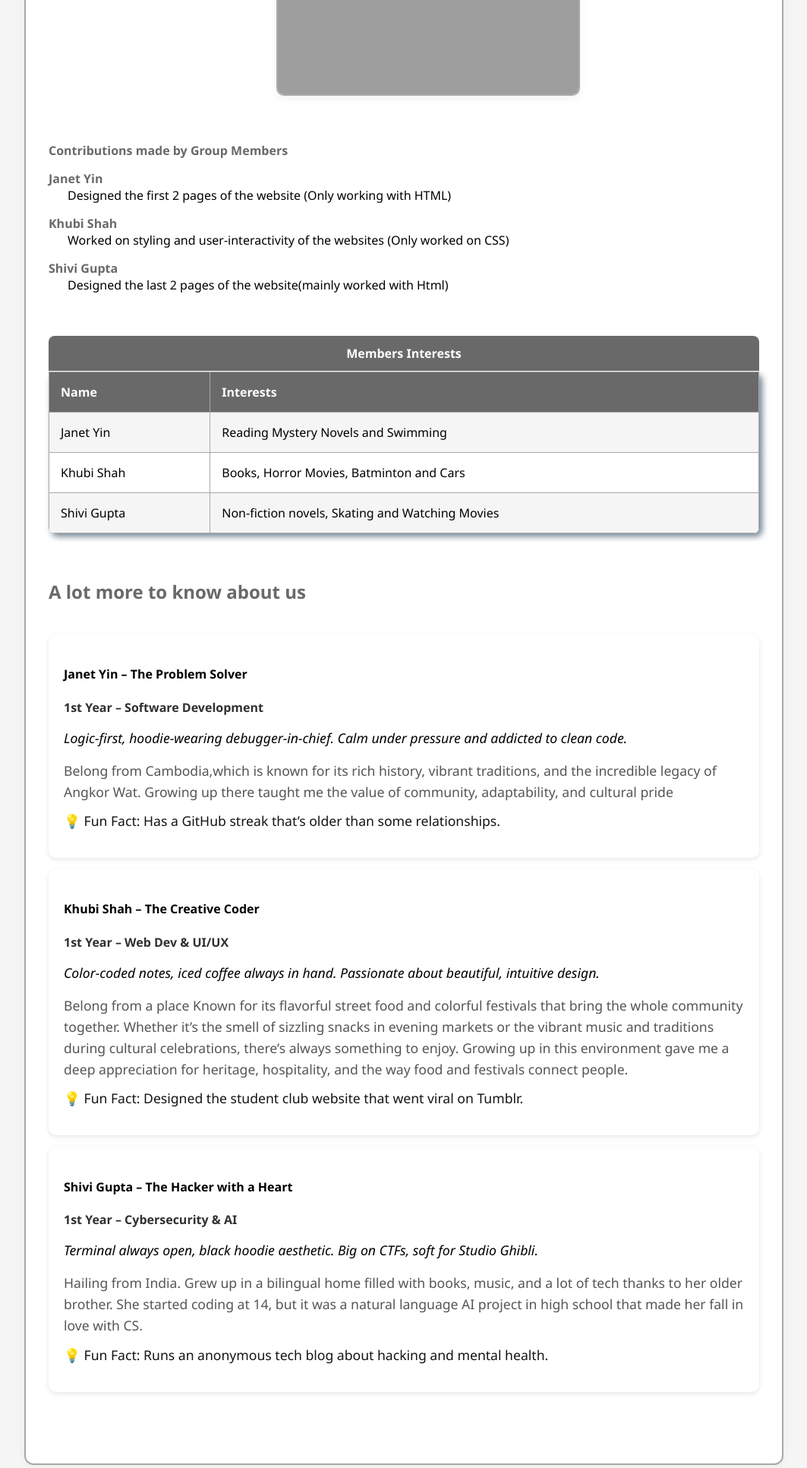
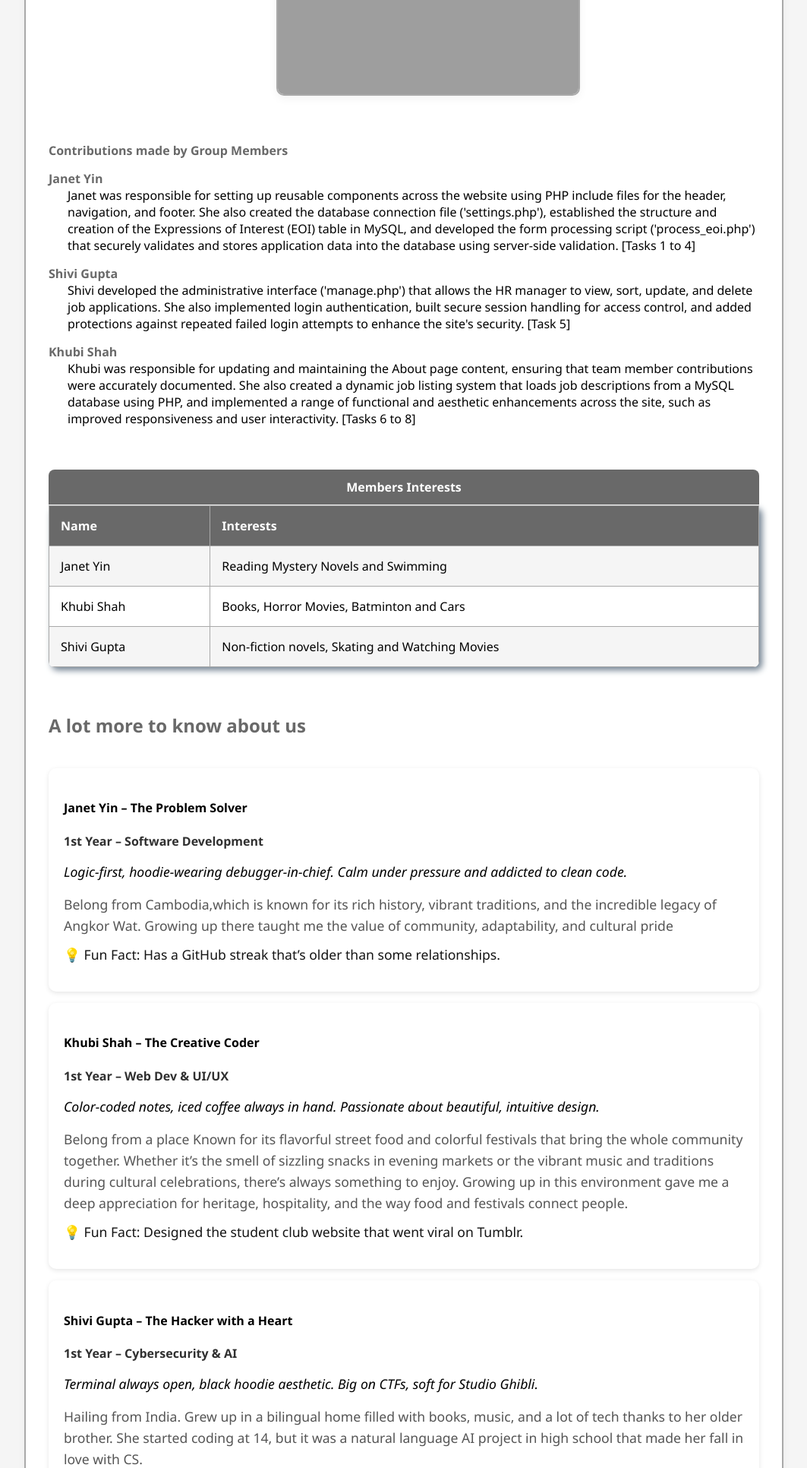
Before and after one commit to Janet1411/project1, a PHP site: page /about.php in a window 1280 px wide. Shown: the part 1817-3749 px from the top of the page at 76% size, without its empty margins (108-1171 px from the left). Run offline with PHP 8.4, Linux system fonts and the light colour scheme; grey boxes are pictures that could not be loaded.

Commit message:
Updated about page according to task 6

```diff
--- a/about.php
+++ b/about.php
@@ -79,16 +79,24 @@
        <img src="images/IMG_2628.png" alt ="Group Photo"  loading ="lazy">
     </figure>
 
+  <dl>
+    <dt>Contributions made by Group Members</dt>
 
-    <dl>
-      <dt> Contributions made by Group Members </dt>
-      <dt>Janet Yin</dt>
-      <dd>Designed the first 2 pages of the website (Only working with HTML)</dd>
-      <dt>Khubi Shah</dt>
-      <dd>Worked on styling and user-interactivity of the websites (Only worked on CSS)</dd>
-      <dt>Shivi Gupta</dt>
-      <dd>Designed the last 2 pages of the website(mainly worked with Html)</dd>
-   </dl><br><br>
+    <dt>Janet Yin</dt>
+    <dd>
+      Janet was responsible for setting up reusable components across the website using PHP include files for the header, navigation, and footer. She also created the database connection file ('settings.php'), established the structure and creation of the Expressions of Interest (EOI) table in MySQL, and developed the form processing script ('process_eoi.php') that securely validates and stores application data into the database using server-side validation. [Tasks 1 to 4]
+    </dd>
+
+    <dt>Shivi Gupta</dt>
+    <dd>
+      Shivi developed the administrative interface ('manage.php') that allows the HR manager to view, sort, update, and delete job applications. She also implemented login authentication, built secure session handling for access control, and added protections against repeated failed login attempts to enhance the site's security. [Task 5]
+    </dd>
+
+    <dt>Khubi Shah</dt>
+    <dd>
+      Khubi was responsible for updating and maintaining the About page content, ensuring that team member contributions were accurately documented. She also created a dynamic job listing system that loads job descriptions from a MySQL database using PHP, and implemented a range of functional and aesthetic enhancements across the site, such as improved responsiveness and user interactivity. [Tasks 6 to 8]
+    </dd>
+</dl>
 
   <table>
     <caption> Members Interests</caption>
```
Also changed, not shown: README.md (deleted), 1 other file.
